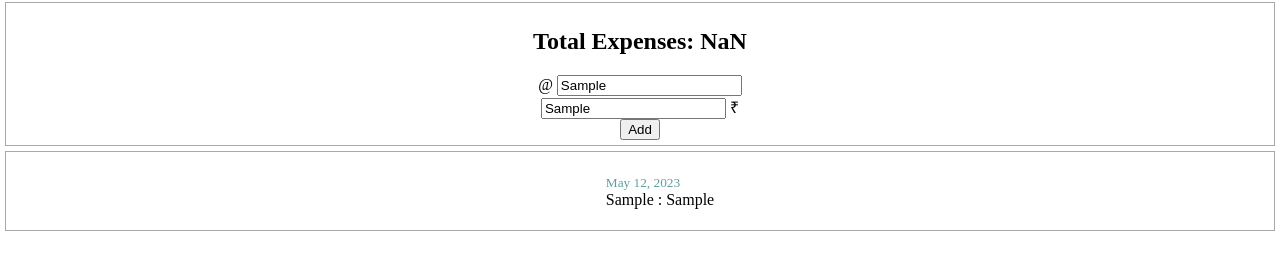
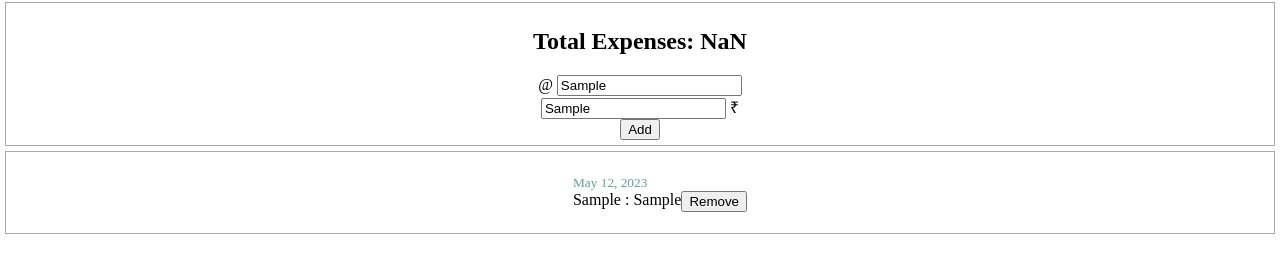
Before and after one commit to 19dolly-hub/expense-calculator, a plain HTML site: page design2.html in a window 1280 px wide. Both pictures are taken after typing "Sample", "Sample" into the empty fields and a click on the button "Add". Shown: the part 65-338 px from the top of the page. Drawn offline with Linux system fonts and the light colour scheme.

Commit message:
styled delete btn

```diff
--- a/design2.html
+++ b/design2.html
@@ -29,6 +29,10 @@
         #date{
             color: cadetblue;
         }
+        .list-item {
+            display: flex;
+            justify-content: space-between;
+        }
     </style>
 </head>
 <body>
@@ -45,7 +49,7 @@
         <input type="text" placeholder="Amount Spent" id="inputExpense">
         <span class="badge">₹</span>
     </div>
-    <button class="add-btn" id="addBtn">Add</button>
+    <button id="addBtn">Add</button>
     </div>
     <div class="container">
         <ul class="style-none" id="expenseTable">
--- a/script.js
+++ b/script.js
@@ -56,7 +56,10 @@
             <li class="list-group-item">
             <small id="date"> ${addDate(moment)} </small>
             <br>
+            <div class="list-item">
             ${desc} : ${amt}
+            <button type="button" class="btn btn-outline-danger" id="removeBtn">Remove</button>
+            </div>
             </li>
         `;
         };
```
Also changed, not shown: design1.html (+5 -1 lines).
